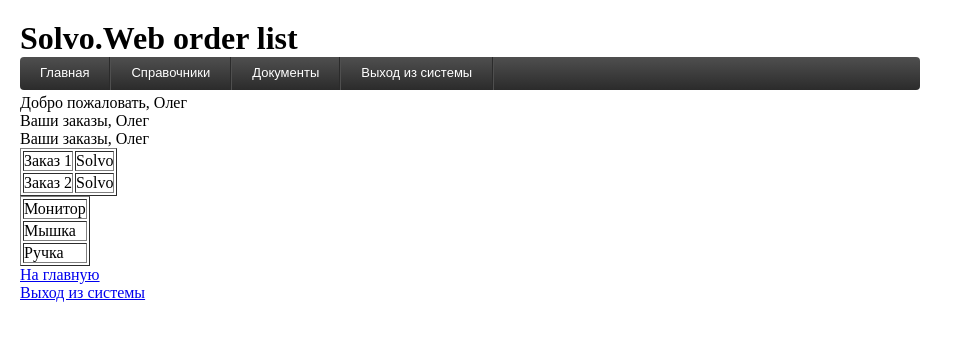
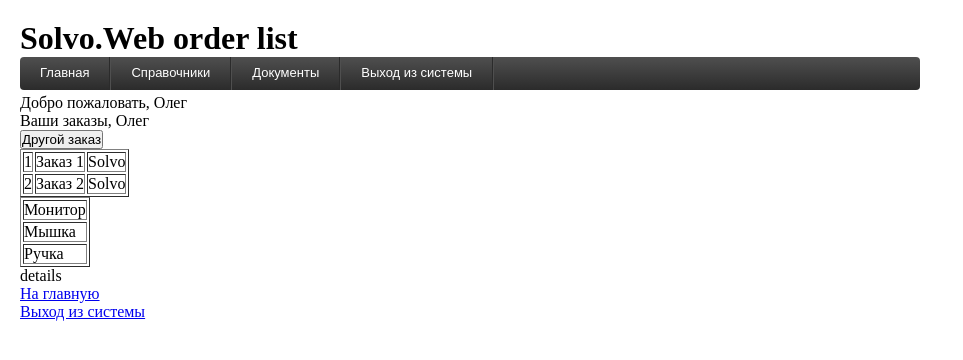
Before and after one commit to Struik/webwms, a Django app: template templates/wms/order.html in a window 1280 px wide. Shown: the top 360 px of the page, without its empty margins (0-963 px from the left). Run offline with Django 3.2, Linux system fonts and the light colour scheme; the template is opened without the code that fills it: values that come from a table or form of the project are taken from there, others are empty; a user stored in the database is signed in; data comes from the database, SQL or seed files in the repository; both versions use the stored data as it was after the commit; parts of the project's set-up code (start-up, migrations or seed data) failed here and were passed over; some libraries are stand-ins or nearby versions.

Commit message:
Ajax stuff

```diff
--- a/templates/wms/order.html
+++ b/templates/wms/order.html
@@ -2,19 +2,47 @@
 {% load staticfiles %}
 {% load i18n %}
 {% block head %}
-<h1 id="site-name">{% trans 'Solvo.Web order list' %}</h1>
+        <h1 id="site-name">{% trans 'Solvo.Web order list' %}</h1>
+        <script type="text/javascript" src="http://ajax.googleapis.com/ajax/libs/jquery/1.8/jquery.min.js"></script>
+        <script type="text/javascript">
+            $(document).ready(function(){
+               $('#order_table').on('click', 'tr', function(){
+                    $.ajax({url:"/wms/order_detail/",
+                        data:{id: $(this).attr("id")},
+                        success:function(result){
+                            $("#order_details").html(result)}
+                    });
+                })
+            });
+        </script>
+        <!--script type="text/javascript">
+            var ids = {id: 1};
+
+            function start(){
+                xhttp=new XMLHttpRequest();
+                xhttp.onreadystatechange=function(){
+                    if (xhttp.readyState==4 && xhttp.status==200)
+                        document.getElementById('order_details').innerHTML=xhttp.responseText;
+                }
+                xhttp.open('GET','/wms/order_detail/'+ids,true);
+                xhttp.send();
+            }
+        </script-->
 {% endblock %}
 {% block header %}
-<table border="1">
+<table border="1" id="order_table">
+    <p>Ваши заказы, {{ user.first_name }}</p>
+    <input id="next_order" type="button" value="Другой заказ" />
     {% for a in available_orders %}
-    <tr>
+    <tr id={{ a.id }} onclick="start()">
+        <td>{{ a.id }}</td>
         <td>{{ a.display_name }}</td>
         <td>{{ a.holder }}</td>
     </tr>
-    <p>Ваши заказы, {{ user.first_name }}</p>
     {% endfor %}
 {% endblock %}
 {% block detail %}
+
 </table>
     <table border="1">
         {% for i in available_order_details %}
@@ -23,4 +51,5 @@
         </tr>
         {% endfor %}
     </table>
+<p id='order_details'>details</p>
 {% endblock %}
--- a/wms/urls.py
+++ b/wms/urls.py
@@ -9,6 +9,7 @@ urlpatterns = patterns('',
 	url(r'^client/$', views.client, name='client'),
 	url(r'^sku/$', views.sku, name='sku'),
 	url(r'^order/$', views.order, name='order'),
+    url(r'^order_detail/$', views.order_detail, name='order_detail'),
 	url(r'^incoming/$', views.incoming, name='incoming'),
 	url(r'^login/$', 'django.contrib.auth.views.login', {'template_name': 'wms/login.html'}, name='login'),
 	url(r'^logout/$', views.logout_page),
```
Also changed, not shown: wms/views.py (+8 -0 lines), db.sqlite3.
